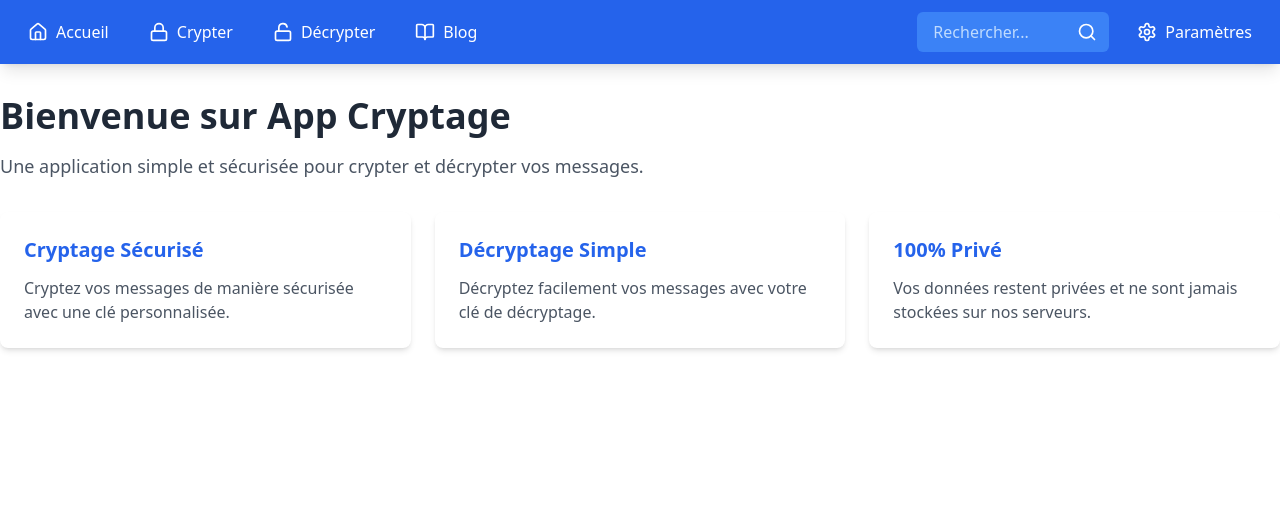
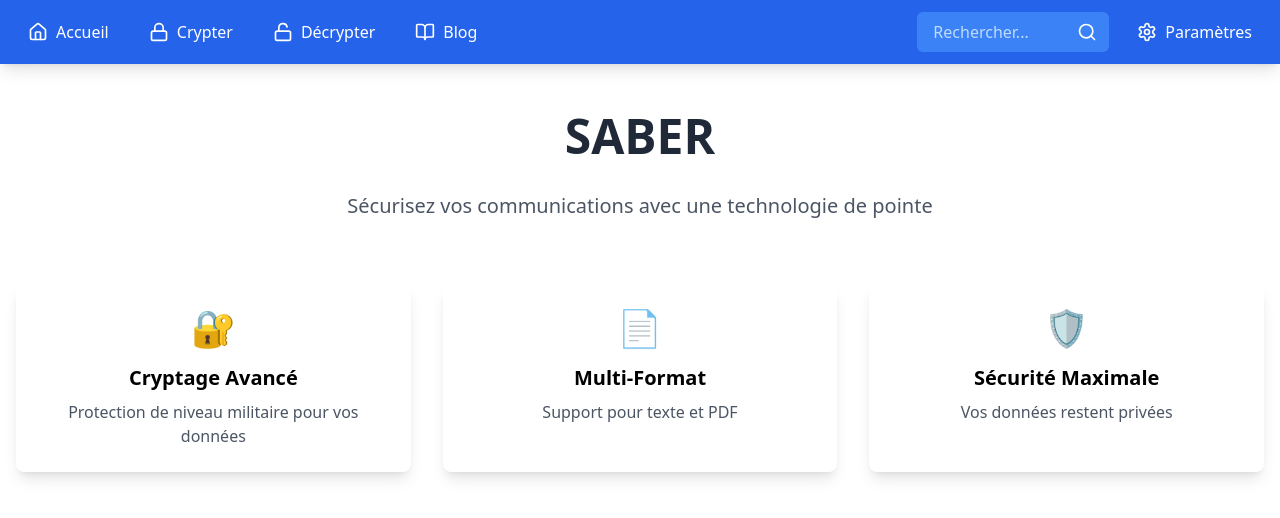
Before and after one commit to mpgamer75/fall2024-webtech-210, a Next.js app in the folder app-cryptage/: page / in a window 1280 px wide. Shown: the top 518 px of the page. Built offline with nearby package versions, Linux system fonts and the light colour scheme.

Commit message:
feat: Ajout de fonctionnalité pour télécharger en amont et en aval des documents pour crypter et décrypter et animation de la page d'acceuil

```diff
--- a/app-cryptage/package.json
+++ b/app-cryptage/package.json
@@ -9,6 +9,7 @@
     "lint": "next lint"
   },
   "dependencies": {
+    "framer-motion": "^11.11.11",
     "lucide-react": "^0.454.0",
     "next": "15.0.3",
     "react": "19.0.0-rc-66855b96-20241106",
--- /dev/null
+++ b/app-cryptage/src/app/components/Fileupload.js
@@ -0,0 +1,43 @@
+'use client';
+
+import { Upload } from "lucide-react";
+
+const FileUploadButton =({onFileSelect, acceptTypes = ".txt,.pdf"})=>{
+    const handleFileChange = (event) => {
+        const file = event.target.files[0];
+        if (file) {
+          const reader = new FileReader();
+
+          reader.onload = (e) => {
+            if (file.type === 'application/pdf') {
+              // Gérer le PDF
+              handlePDFFile(e.target.result);
+            } else {
+              // Gérer le texte
+              onFileSelect(e.target.result);
+            }
+          };
+
+          if (file.type === 'application/pdf') {
+            reader.readAsArrayBuffer(file);
+          } else {
+            reader.readAsText(file);
+          }
+        }
+      };
+
+      return (
+        <label className="cursor-pointer inline-flex items-center px-4 py-2 bg-white dark:bg-gray-700 border border-gray-300 dark:border-gray-600 rounded-md shadow-sm hover:bg-gray-50 dark:hover:bg-gray-600 transition-colors">
+          <Upload className="w-5 h-5 mr-2" />
+          <span>Importer un fichier</span>
+          <input
+            type="file"
+            onChange={handleFileChange}
+            accept={acceptTypes}
+            className="hidden"
+          />
+        </label>
+      );
+    };
+
+export default FileUploadButton;
--- /dev/null
+++ b/app-cryptage/src/app/components/Logo.js
@@ -0,0 +1,21 @@
+// src/components/Logo.js
+import Image from 'next/image';
+
+const Logo = () => {
+  return (
+    <div className="flex items-center space-x-2">
+      <Image
+        src="/images/https://fr.pinterest.com/cerebraldefence/" // Placez votre logo dans public/images/
+        alt="SABER"
+        width={40}
+        height={40}
+        className="dark:invert" // Inverse les couleurs en mode sombre si nécessaire
+      />
+      <span className="font-bold text-xl text-gray-800 dark:text-white">
+        SABER
+      </span>
+    </div>
+  );
+};
+
+export default Logo;
--- a/app-cryptage/src/app/page.js
+++ b/app-cryptage/src/app/page.js
@@ -1,43 +1,76 @@
 // src/app/page.js
+'use client';
+
+import { motion } from 'framer-motion';
+
 export default function Home() {
   return (
-    <div className="py-8">
-      <h1 className="text-4xl font-bold mb-4 text-gray-800 dark:text-white">
-        Bienvenue sur App Cryptage
-      </h1>
-      <p className="text-lg text-gray-600 dark:text-gray-200">
-        Une application simple et sécurisée pour crypter et décrypter vos messages.
-      </p>
+    <div className="min-h-screen py-12 px-4">
+      <motion.div
+        initial={{ opacity: 0, y: 20 }}
+        animate={{ opacity: 1, y: 0 }}
+        transition={{ duration: 0.8 }}
+        className="max-w-7xl mx-auto text-center"
+      >
+        <motion.h1
+          className="text-5xl font-bold mb-8 text-gray-800 dark:text-white"
+          initial={{ scale: 0.9 }}
+          animate={{ scale: 1 }}
+          transition={{ duration: 0.5 }}
+        >
+          SABER
+        </motion.h1>
 
-      {/* Si vous avez des cartes ou d'autres éléments */}
-      <div className="grid gap-6 md:grid-cols-2 lg:grid-cols-3 mt-8">
-        <div className="bg-white dark:bg-gray-800 p-6 rounded-lg shadow-md">
-          <h2 className="text-xl font-semibold mb-3 text-blue-600 dark:text-blue-400">
-            Cryptage Sécurisé
-          </h2>
-          <p className="text-gray-600 dark:text-gray-300">
-            Cryptez vos messages de manière sécurisée avec une clé personnalisée.
-          </p>
-        </div>
+        <motion.div
+          initial={{ opacity: 0 }}
+          animate={{ opacity: 1 }}
+          transition={{ delay: 0.3 }}
+          className="text-xl text-gray-600 dark:text-gray-300 mb-12"
+        >
+          Sécurisez vos communications avec une technologie de pointe
+        </motion.div>
 
-        <div className="bg-white dark:bg-gray-800 p-6 rounded-lg shadow-md">
-          <h2 className="text-xl font-semibold mb-3 text-blue-600 dark:text-blue-400">
-            Décryptage Simple
-          </h2>
-          <p className="text-gray-600 dark:text-gray-300">
-            Décryptez facilement vos messages avec votre clé de décryptage.
-          </p>
-        </div>
-
-        <div className="bg-white dark:bg-gray-800 p-6 rounded-lg shadow-md">
-          <h2 className="text-xl font-semibold mb-3 text-blue-600 dark:text-blue-400">
-            100% Privé
-          </h2>
-          <p className="text-gray-600 dark:text-gray-300">
-            Vos données restent privées et ne sont jamais stockées sur nos serveurs.
-          </p>
-        </div>
-      </div>
+        <motion.div
+          className="grid grid-cols-1 md:grid-cols-3 gap-8 mt-16"
+          initial={{ opacity: 0, y: 50 }}
+          animate={{ opacity: 1, y: 0 }}
+          transition={{ delay: 0.5 }}
+        >
+          {/* Cartes de fonctionnalités */}
+          {[
+            {
+              title: "Cryptage Avancé",
+              description: "Protection de niveau militaire pour vos données",
+              icon: "🔐"
+            },
+            {
+              title: "Multi-Format",
+              description: "Support pour texte et PDF",
+              icon: "📄"
+            },
+            {
+              title: "Sécurité Maximale",
+              description: "Vos données restent privées",
+              icon: "🛡️"
+            }
+          ].map((feature, index) => (
+            <motion.div
+              key={index}
+              className="bg-white dark:bg-gray-800 p-6 rounded-lg shadow-lg"
+              whileHover={{ scale: 1.05 }}
+              transition={{ duration: 0.2 }}
+            >
+              <div className="text-4xl mb-4">{feature.icon}</div>
+              <h3 className="text-xl font-semibold mb-2 dark:text-white">
+                {feature.title}
+              </h3>
+              <p className="text-gray-600 dark:text-gray-300">
+                {feature.description}
+              </p>
+            </motion.div>
+          ))}
+        </motion.div>
+      </motion.div>
     </div>
   );
 }
```
Also changed, not shown: 1 other file (tests, documents, lock files or other folders).
